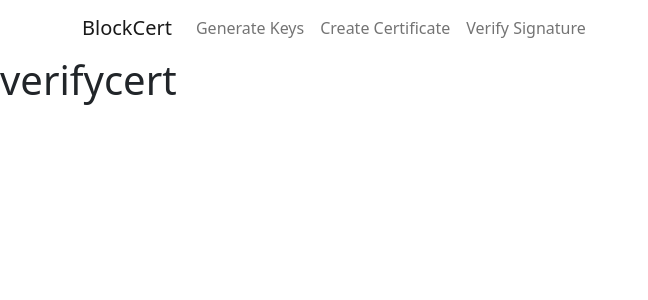
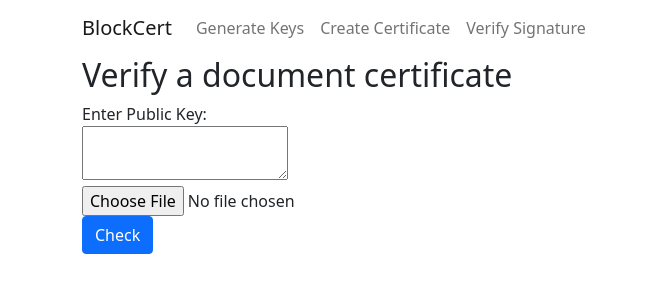
Before and after one commit to panzerox123/blockcert-gui-react, a React (Create React App) app: page /verifycert in a window 1280 px wide. Shown: the top 300 px of the page, without its empty margins (0-648 px from the left). Built offline with nearby package versions, Linux system fonts and the light colour scheme.

Commit message:
Functional views page

```diff
--- a/src/App.js
+++ b/src/App.js
@@ -4,6 +4,7 @@ import 'bootstrap/dist/css/bootstrap.min.css';
 import { BrowserRouter as Router, Route, Switch } from "react-router-dom";
 import KeyGenPage from './views/keygen';
 import NewCertPage from "./views/newcert";
+import VerifyCertPage from "./views/verifycert";
 
 class App extends React.Component {
 
@@ -29,7 +30,7 @@ class App extends React.Component {
 				<Switch>
 					<Route path="/keygen"><KeyGenPage /></Route>
 					<Route path="/newcert"><NewCertPage /></Route>
-					<Route path="/verifycert"><h1>verifycert</h1></Route>
+					<Route path="/verifycert"><VerifyCertPage /></Route>
 					<Route path="/"><h1>home</h1></Route>
 				</Switch>
 			</Router>
--- /dev/null
+++ b/src/views/verifycert.js
@@ -0,0 +1,63 @@
+import React from 'react';
+import { Button, Container } from 'react-bootstrap';
+import axios from 'axios';
+
+
+class VerifyCertPage extends React.Component {
+	constructor(props) {
+		super(props);
+		this.state = {
+			cert_file: null,
+			private_key: '',
+            verify: ''
+		};
+		this.handleImageUpload = this.handleImageUpload.bind(this)
+		this.handleSubmit = this.handleSubmit.bind(this)
+		this.handlePrivateKeyEnter = this.handlePrivateKeyEnter.bind(this)
+	}
+
+	async handleSubmit(){
+		const _backend = "http://localhost:8080/check_cert";
+		let formData = new FormData();
+		formData.append(
+			"Data",
+			this.state.cert_file
+		);
+		formData.append(
+			"PublicKey",
+			this.state.private_key
+		)
+		let res = await axios.post(_backend, formData, {
+			headers: {
+				"Content-Type": "multipart/form-data"
+			}
+		})
+        console.log(res.data)
+        this.setState({verify: res.data.Verification ? "real":"fake"})
+	}
+
+	handlePrivateKeyEnter(e){
+		this.setState({private_key: e.target.value})
+	}
+
+	handleImageUpload(e){
+		this.setState({cert_file: e.target.files[0]})
+	}
+
+	render() {
+		return (
+			<Container>
+				<h2>Verify a document certificate</h2>
+				<form encType="multipart/form-data" action="">
+					<label>Enter Public Key:</label><br/>
+					<textarea name="privateKey" onChange={this.handlePrivateKeyEnter}></textarea><br/>
+					<input type="file" name="certFile" onChange={this.handleImageUpload}></input><br/>
+					<Button onClick={this.handleSubmit}>Check</Button>
+				</form>
+                <h3><span color="green">{this.state.verify}</span></h3>
+			</Container>
+		);
+	}
+}
+
+export default VerifyCertPage;
```
